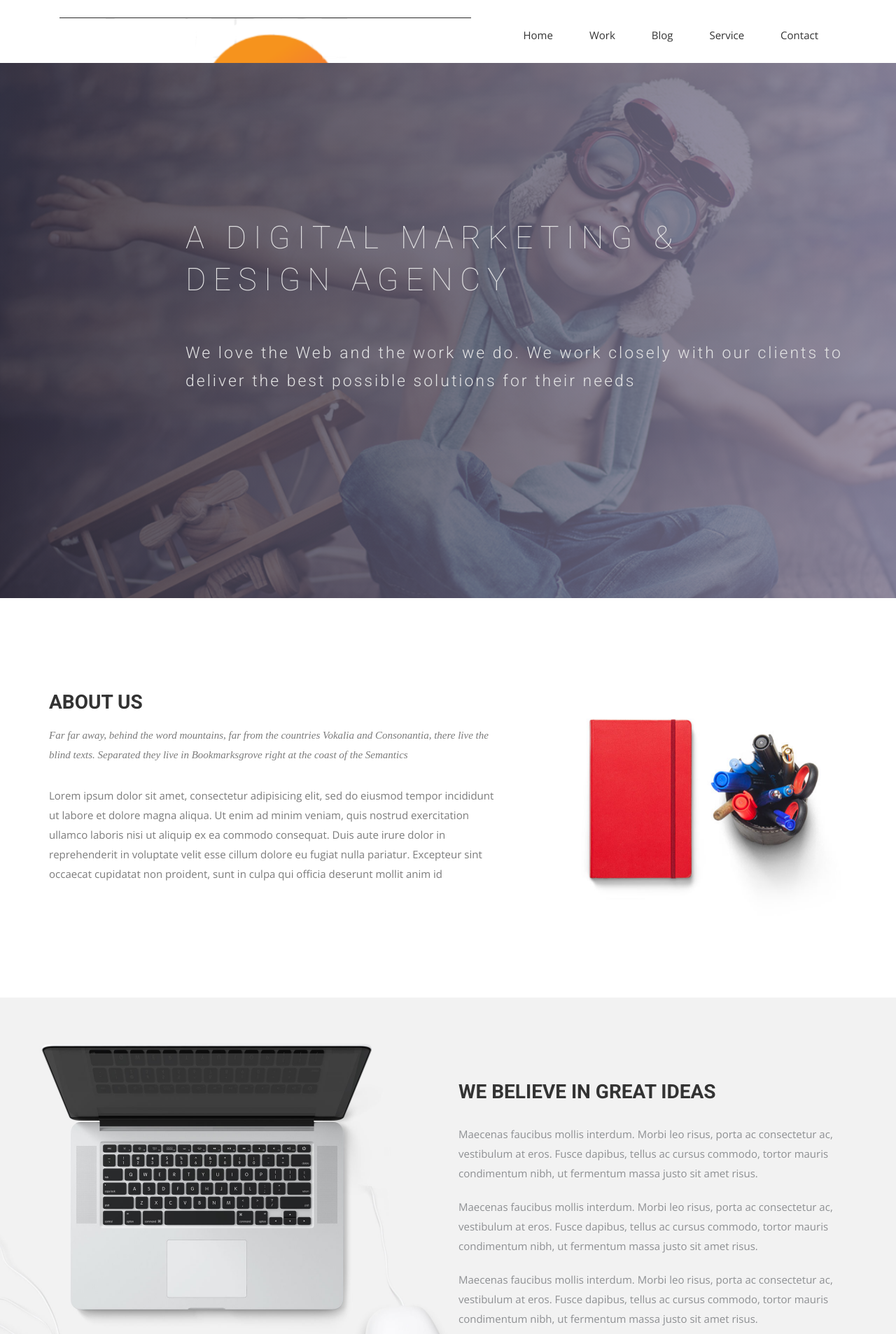
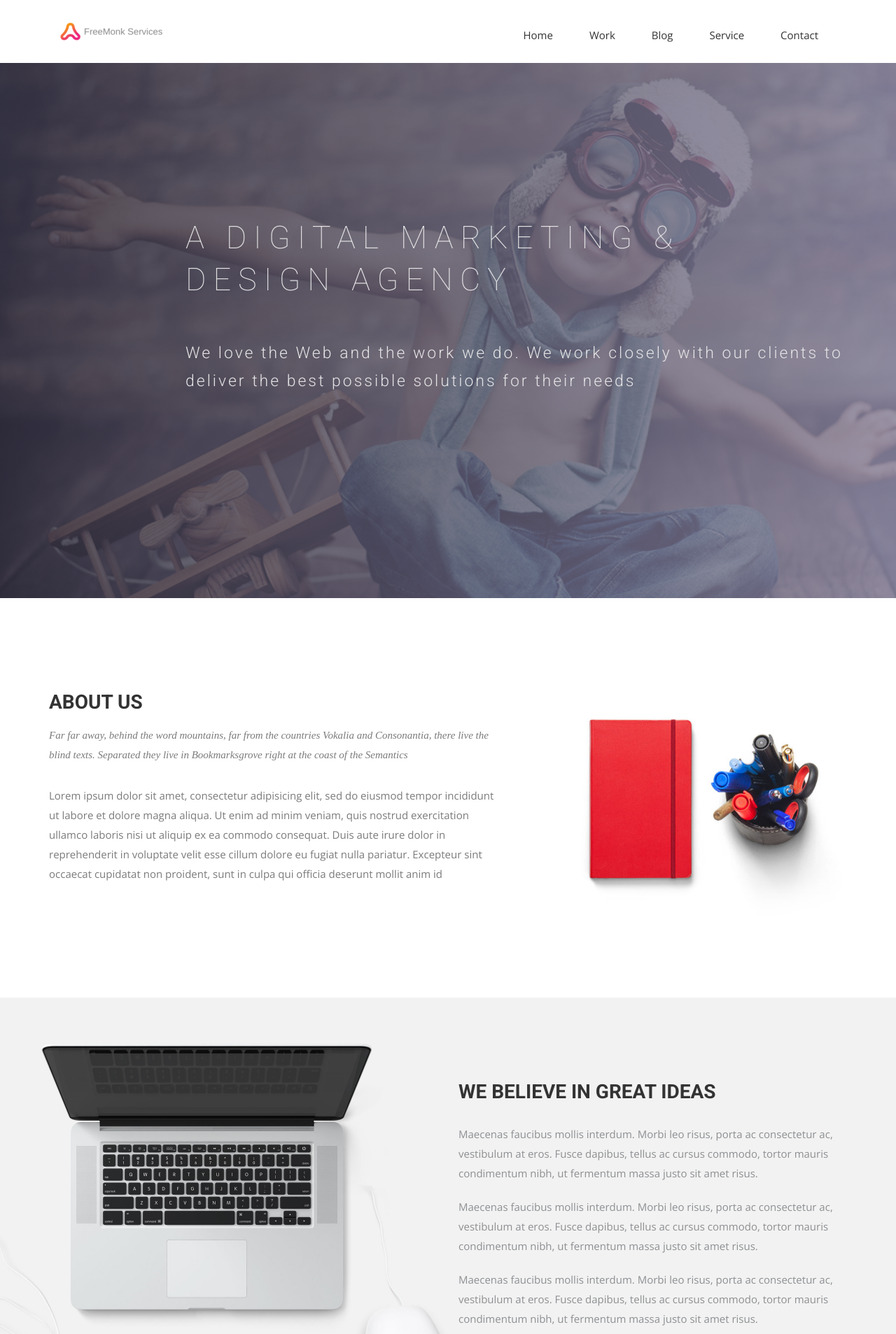
Before and after one commit to FreeMonk/FreeMonk.github.io, a Jekyll site: the page built from index.html, in a window 1280 px wide. Shown: the top 1907 px of the page at 70% size. Built offline with Jekyll 4.4.1, drawn with Linux system fonts in a browser that asks for light colours; nearby versions of some CDN libraries; some web fonts are replaced.

Commit message:
Added Logo

```diff
--- a/_includes/header.html
+++ b/_includes/header.html
@@ -15,7 +15,7 @@
             <span class="icon-bar"></span>
             </button>
             <a class="navbar-brand" href="index.html">
-              <img src="{{ site.baseurl }}/img/ADRservices.png" alt="Logo">
+              <img src="{{ site.baseurl }}/img/freemonklogo.png" alt="Logo">
             </a>
           </div>
             <!-- Collect the nav links, forms, and other content for toggling -->
```
Also changed, not shown: img/FreemonkLogo.png (added), img/freemonklogo.png (added).
